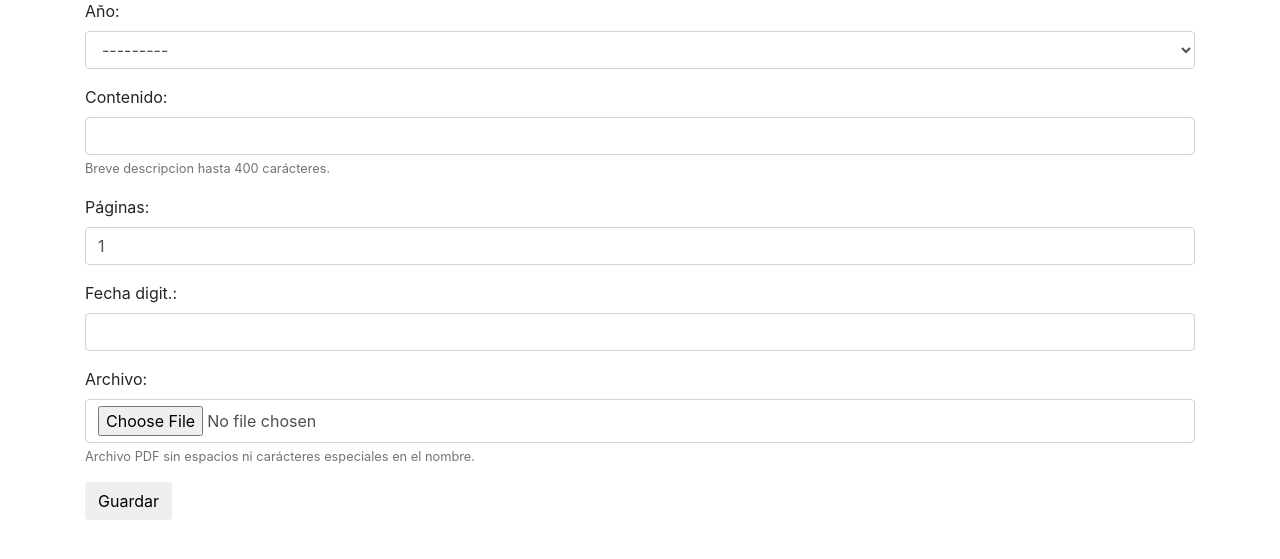
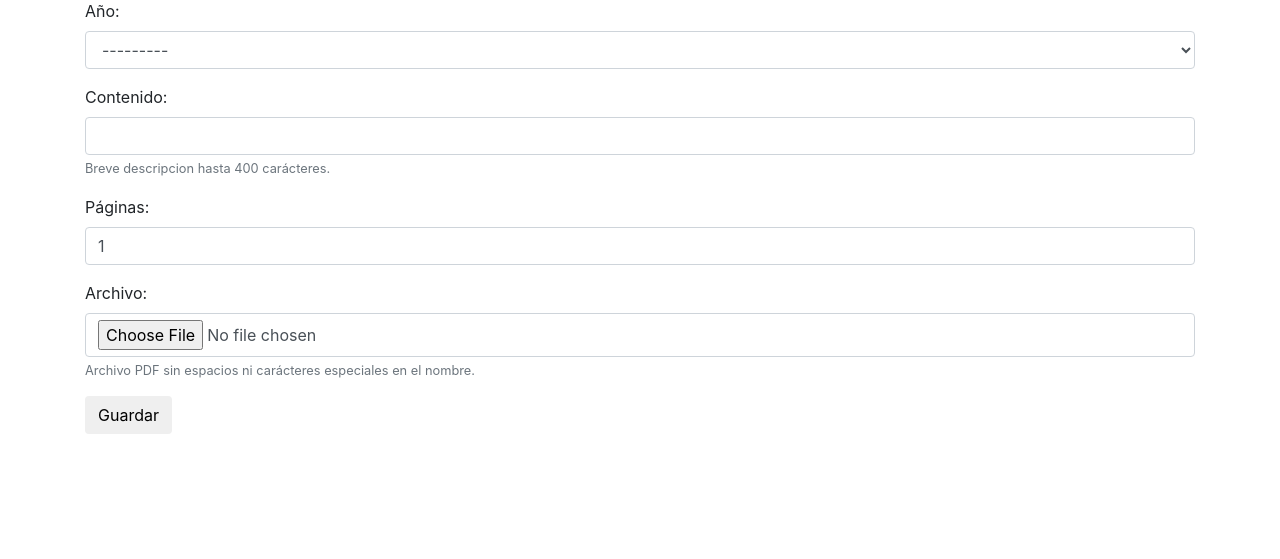
Before and after one commit to carlosmgc2003/p306-clasif_mat, a Django app: page /registro/nuevo/ in a window 1280 px wide. Shown: the part 199-758 px from the top of the page. Run offline with Django 3.2, Linux system fonts and the light colour scheme; some libraries are stand-ins or nearby versions; some web fonts are replaced.

Commit message:
Formulario arregladogit commit!

```diff
--- a/clasif_mat/admin.py
+++ b/clasif_mat/admin.py
@@ -3,7 +3,7 @@ from .models import Registro
 
 # Register your models here.
 class RegistroAdmin(admin.ModelAdmin):
-    list_display = ('autor','anio','contenido','cant_hojas','fecha_digit','archivo')
+    list_display = ('autor','anio','contenido','cant_hojas','archivo')
     search_fields = ('autor','anio')
 
 admin.site.register(Registro, RegistroAdmin)
--- a/clasif_mat/forms.py
+++ b/clasif_mat/forms.py
@@ -5,11 +5,10 @@ from django.utils.translation import ugettext_lazy as _
 class CargarFormulario(forms.ModelForm):
     class Meta:
         model = Registro
-        fields = ('anio','contenido','cant_hojas','fecha_digit','archivo')
+        fields = ('anio','contenido','cant_hojas','archivo')
         labels = {
             'anio': _('Año:'),
             'contenido': _('Contenido:'),
             'cant_hojas': _('Páginas:'),
-            'fecha_digit': _('Fecha digit.:'),
             'archivo': _('Archivo:')
         }
--- a/clasif_mat/models.py
+++ b/clasif_mat/models.py
@@ -12,13 +12,9 @@ class Registro(models.Model):
     contenido = models.CharField(max_length = 400, help_text = "Breve descripcion hasta 400 carácteres.")
     cant_hojas = models.PositiveSmallIntegerField(default = 1)
     fecha_creacion = models.DateTimeField(auto_now_add = True)
-    fecha_digit = models.DateTimeField(blank = True, null = True)
     #Aca se guardará el archivo PDF(no validado)... Se concatena a lo determinado en setting.py MEDIA_ROOT
     archivo = models.FileField(upload_to = 'uploads/%Y/%m/%d/',default = '',help_text = "Archivo PDF sin espacios ni carácteres especiales en el nombre.")
 
-    def digitalizacion(self):
-        self.fecha_digit = timezone.now()
-        self.save()
 
     def __str__(self):
         return self.contenido +" de "+str(self.anio)+" escaneado por: "+str(self.autor)+" en: "+str(self.fecha_digit)
--- a/clasif_mat/views.py
+++ b/clasif_mat/views.py
@@ -6,7 +6,7 @@ from django.http import HttpResponse
 
 # Create your views here.
 def lista_registros(request):
-    registros = Registro.objects.order_by('fecha_digit')
+    registros = Registro.objects.order_by('fecha_creacion')
     return render(request, 'lista_registros.html',{'registros':registros})
 
 def detalle_registro(request,pk):
@@ -16,14 +16,17 @@ def detalle_registro(request,pk):
 def registro_nuevo(request):
     if request.method == "POST":
         form = CargarFormulario(request.POST,request.FILES)
+        print(form)
+        print(form.is_valid())
         if form.is_valid():
             post = form.save(commit = False)
             post.autor = request.user
             post.fecha_creacion = timezone.now()
-            post.save()
+            form.save()
             return redirect('detalle_registro',pk = post.pk)
     else:
         form = CargarFormulario()
+    print("Chau")
     return render(request, 'nuevo_registro.html', {'form':form})
 
 def vista_pdf(request,year,month,day,name):
--- a/templates/registro_detalle.html
+++ b/templates/registro_detalle.html
@@ -9,7 +9,6 @@
     <h2 align="center">{{registros.contenido}}</h2>
     <p>Año: {{registros.anio}}</p>
     <p>Cant Hojas: {{registros.cant_hojas}}</p>
-    <p>Fecha de escaneo: {{registros.fecha_digit}}</p>
     <p>Fecha de carga: {{registros.fecha_creacion}}</p>
     <p>Realizado por: {{registros.autor}}</p>
     <p><a href="{{registros.archivo}}">{{registros.archivo}}</a></p>
```
Also changed, not shown: clasif_mat/migrations/0005_auto_20180826_1615.py (added).
